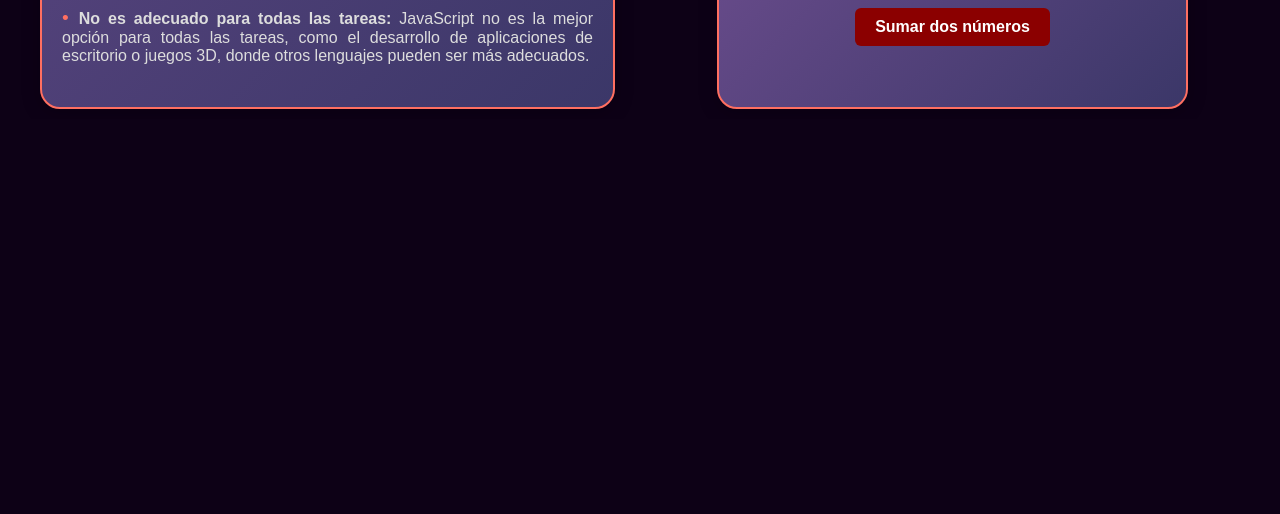
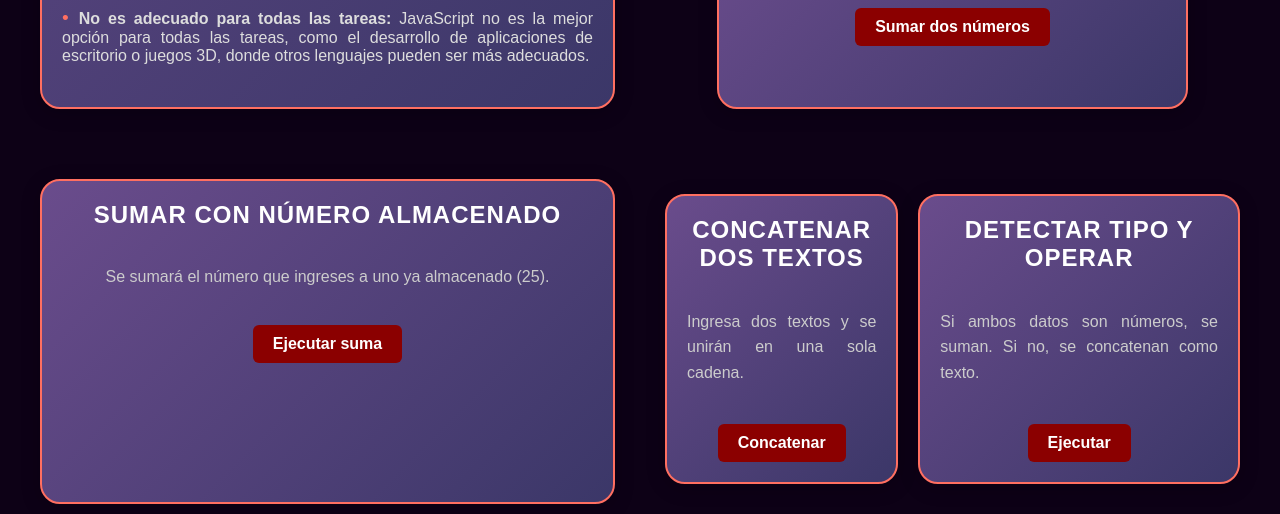
Before and after one commit to LuisFranciscoHA/PIA_FDW_EQ5, a Django app: page /java/ in a window 1280 px wide. Shown: the part 1812-2326 px from the top of the page. Before the commit the page ends 1921 px from the top, so only its background shows below. Run offline with Django 5.2, Linux system fonts and the light colour scheme.

Commit message:
ejemplos js

```diff
--- a/paginaoracle1/static/paginaoracle1/css/estilos_no_revolver.css
+++ b/paginaoracle1/static/paginaoracle1/css/estilos_no_revolver.css
@@ -279,3 +279,12 @@ Las cajas dentro del contenedor tienen un flex para organizar mejor lo de adentr
     color: #fded57;
     font-weight: bold;
 }
+
+.grupo-ejercicios-js {
+  display: flex;
+  flex-direction: row;
+  gap: 20px;
+  justify-content: flex-start;
+  max-width: 1000px;
+  margin: 20px auto;
+}
--- a/paginaoracle1/templates/paginaoracle1/javascript_leng.html
+++ b/paginaoracle1/templates/paginaoracle1/javascript_leng.html
@@ -170,19 +170,86 @@
       if (!isNaN(num1) && !isNaN(num2)) {
         const resultado = "La suma es: " + (num1 + num2);
         document.getElementById("resultadoPrompt").innerText = resultado;
-        alert(resultado); // También lo muestra como alerta
+        alert(resultado);
       } else {
         const mensaje = "Por favor, ingresa valores numéricos válidos.";
         document.getElementById("resultadoPrompt").innerText = mensaje;
-        alert(mensaje); // Alerta si hay error
+        alert(mensaje);
+      }
+    }
+  </script>
+</section>
+</div>
+<section class="caja sumados">
+  <h2>Sumar con número almacenado</h2>
+  <p>Se sumará el número que ingreses a uno ya almacenado (25).</p>
+  <button onclick="sumarConAlmacenado()">Ejecutar suma</button>
+
+  <script>
+    function sumarConAlmacenado() {
+      const base = 25;
+      const entrada = prompt("Ingresa un número para sumarlo a 25:");
+      const numero = parseFloat(entrada);
+
+      if (!isNaN(numero)) {
+        const resultado = base + numero;
+        console.log("Resultado de la suma:", resultado);
+        alert("Resultado: " + resultado);
+      } else {
+        alert("Por favor, ingresa un número válido.");
       }
     }
   </script>
 </section>
 
+<div class="grupo-ejercicios-js">
 
+  <!-- Ejercicio 2 -->
+  <section class="caja prompt-ejemplo">
+    <h2>Concatenar dos textos</h2>
+    <p>Ingresa dos textos y se unirán en una sola cadena.</p>
+    <button onclick="concatenarTextos()">Concatenar</button>
+    <script>
+      function concatenarTextos() {
+        const texto1 = prompt("Escribe el primer texto:");
+        const texto2 = prompt("Escribe el segundo texto:");
+        if (texto1 !== null && texto2 !== null) {
+          const resultado = texto1 + " " + texto2;
+          alert("Texto combinado: " + resultado);
+        } else {
+          alert("No se ingresaron ambos textos.");
+        }
+      }
+    </script>
+  </section>
+
+  <!-- Ejercicio 3 -->
+  <section class="caja prompt-ejemplo">
+    <h2>Detectar tipo y operar</h2>
+    <p>Si ambos datos son números, se suman. Si no, se concatenan como texto.</p>
+    <button onclick="procesarEntradas()">Ejecutar</button>
+    <script>
+      function procesarEntradas() {
+        const entrada1 = prompt("Ingresa el primer dato:");
+        const entrada2 = prompt("Ingresa el segundo dato:");
+        const num1 = parseFloat(entrada1);
+        const num2 = parseFloat(entrada2);
+
+        if (!isNaN(num1) && !isNaN(num2)) {
+          const suma = num1 + num2;
+          alert("Ambos son números. Suma: " + suma);
+          console.log("Suma de números:", suma);
+        } else {
+          const resultado = entrada1 + " " + entrada2;
+          alert("Concatenación: " + resultado);
+          console.log("Concatenación de texto:", resultado);
+        }
+      }
+    </script>
+  </section>
 
 </div>
 
+
 </body>
 </html>
```
